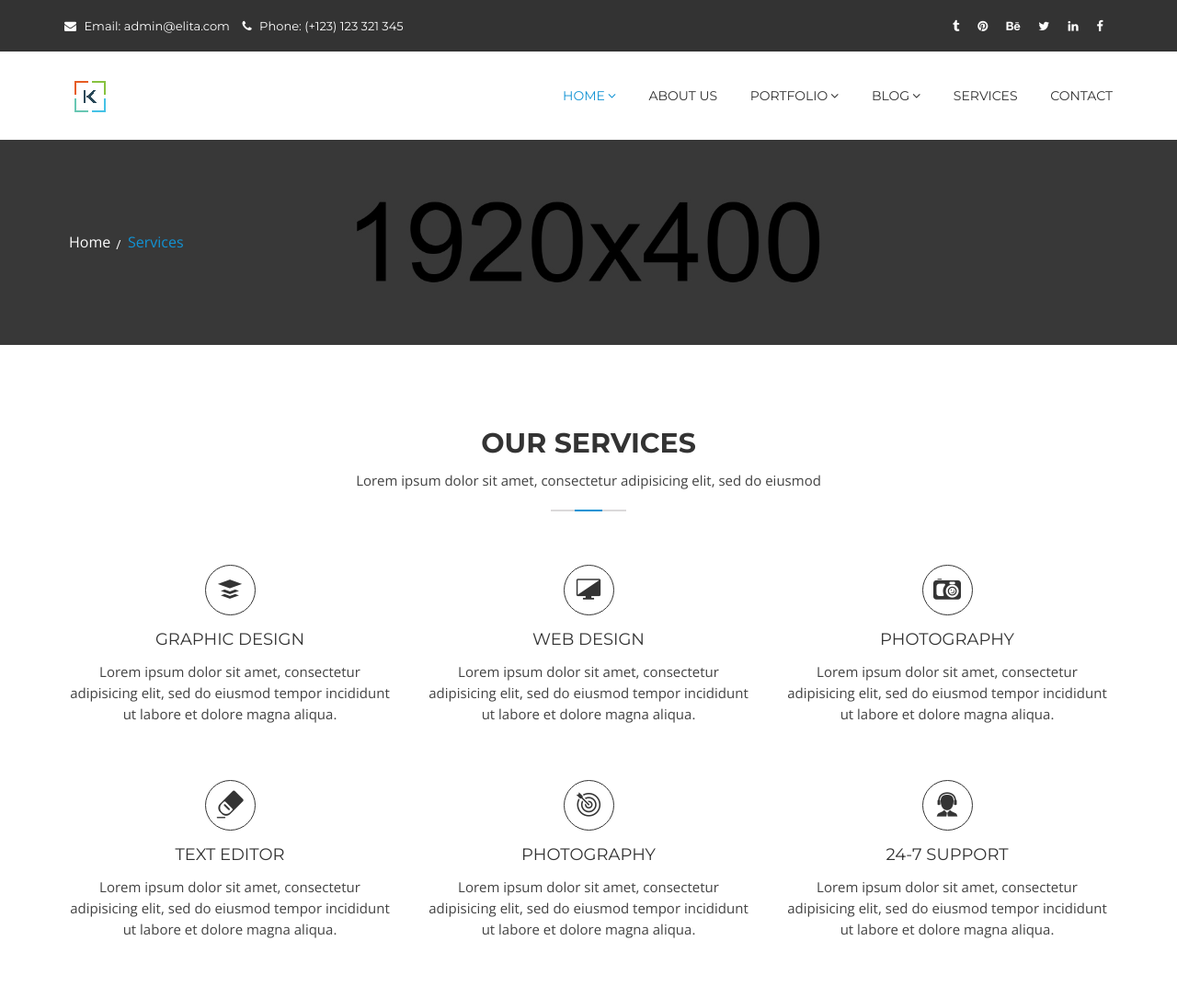
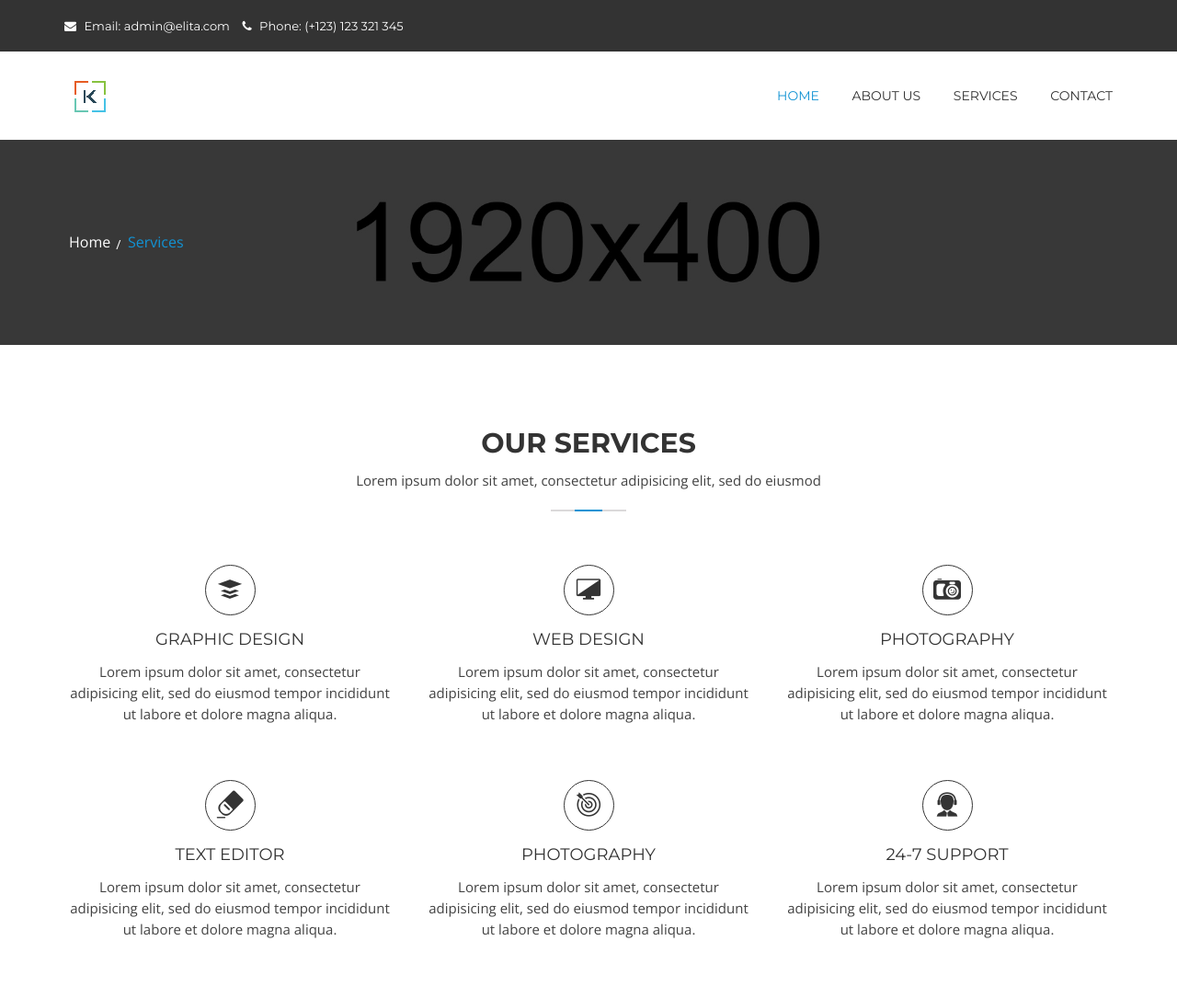
Before and after one commit to kanuritech/kanuritech.github.io, a website: page services.html in a window 1280 px wide. Shown: the top 1085 px of the page at 92% size. Drawn offline with nearby package versions, Linux system fonts and the light colour scheme; files whose address does not match are found by name.

Commit message:
fixing he about, contac & services menus.

```diff
--- a/services.html
+++ b/services.html
@@ -50,7 +50,7 @@
 								</li>
 							</ul>
 						</div>
-						<div class="col-md-6 col-sm-5 hidden-xs">
+						<!-- <div class="col-md-6 col-sm-5 hidden-xs">
 							<ul class="header-right">
 								<li>
 									<a href="http://facebook.com"><i class="fa fa-facebook"></i></a>
@@ -71,7 +71,7 @@
 									<a href="http://tumblr.com"><i class="fa fa-tumblr"></i></a>
 								</li>
 							</ul>
-						</div>
+						</div> -->
 					</div>
 				</div>
 			</div>
@@ -88,18 +88,22 @@
 							<div class="main-menu floatright hidden-xs">
 								<nav>
 									<ul>
-										<li class="active"><a href="index.html">Home<i class="fa fa-angle-down" aria-hidden="true"></i></a>
-											<ul class="submenu">
+										<li class="active">
+                      <a href="index.html">
+                        Home
+                        <!-- <i class="fa fa-angle-down" aria-hidden="true"></i> -->
+                      </a>
+											<!-- <ul class="submenu">
 												<li><a href="index.html">home version 1</a></li>
 												<li><a href="index-2.html">home version 2</a></li>
 												<li><a href="index-3.html">home version 3</a></li>
 												<li><a href="index-4.html">home version 4</a></li>
 												<li><a href="index-5.html">home version 5</a></li>
 												<li><a href="index-6.html">home version 6</a></li>
-											</ul>
+											</ul> -->
 										</li>
 										<li><a href="about.html">About Us</a></li>
-										<li><a href="portfolio.html">Portfolio<i class="fa fa-angle-down" aria-hidden="true"></i></a>
+										<!-- <li><a href="portfolio.html">Portfolio<i class="fa fa-angle-down" aria-hidden="true"></i></a>
 											<ul class="submenu">
 												<li><a href="portfolio-2-column.html">Portfolio 2 Column</a></li>
 												<li><a href="portfolio-3-column.html">Portfolio 3 Column</a></li>
@@ -113,7 +117,7 @@
 												<li><a href="blog-right-sidebar.html">Blog Right Sidebar</a></li>
 												<li><a href="bolg-details.html">Blog details</a></li>
 											</ul>
-										</li>
+										</li> -->
 										<li><a href="services.html">Services</a></li>
 										<li><a href="contact.html">Contact</a></li>
 									</ul>
@@ -124,18 +128,22 @@
 									<div class="mobile-menu">
 										<nav id="mobile-menu">
 											<ul>
-												<li class="active"><a href="index.html">Home<i class="fa fa-angle-down" aria-hidden="true"></i></a>
-													<ul class="submenu">
+												<li class="active">
+                          <a href="index.html">
+                            Home
+                            <!-- <i class="fa fa-angle-down" aria-hidden="true"></i> -->
+                          </a>
+													<!-- <ul class="submenu">
 														<li><a href="index.html">home version 1</a></li>
 														<li><a href="index-2.html">home version 2</a></li>
 														<li><a href="index-3.html">home version 3</a></li>
 														<li><a href="index-4.html">home version 4</a></li>
 														<li><a href="index-5.html">home version 5</a></li>
 														<li><a href="index-6.html">home version 6</a></li>
-													</ul>
+													</ul> -->
 												</li>
 												<li><a href="about.html">About Us</a></li>
-												<li><a href="portfolio.html">Portfolio<i class="fa fa-angle-down" aria-hidden="true"></i></a>
+												<!-- <li><a href="portfolio.html">Portfolio<i class="fa fa-angle-down" aria-hidden="true"></i></a>
 													<ul class="submenu">
 														<li><a href="portfolio-2-column.html">Portfolio 2 Column</a></li>
 														<li><a href="portfolio-3-column.html">Portfolio 3 Column</a></li>
@@ -149,7 +157,7 @@
 														<li><a href="blog-right-sidebar.html">Blog Right Sidebar</a></li>
 														<li><a href="bolg-details.html">Blog details</a></li>
 													</ul>
-												</li>
+												</li> -->
 												<li><a href="services.html">Services</a></li>
 												<li><a href="contact.html">Contact</a></li>
 											</ul>
```
Also changed, not shown: about.html (+14 -6 lines), contact.html (+20 -12 lines).
